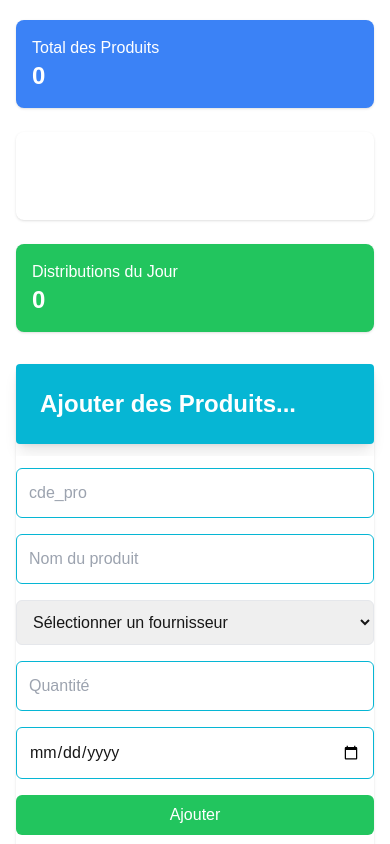
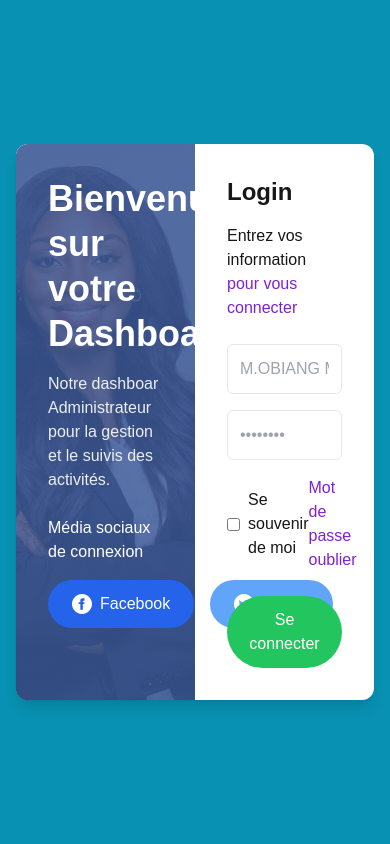
Before and after one commit to aboub95/bamboo-online, a Next.js app: page / in a window 390 px wide. Shown: the top 844 px of the page. Built offline with nearby package versions, Linux system fonts and the light colour scheme.

Commit message:
Tentative de liason avec le coté backend

```diff
--- /dev/null
+++ b/app/accueil/page.js
@@ -0,0 +1,13 @@
+import Image from "next/image";
+import Link from "next/link";
+import Connexion from "@/components/connexion";
+import Accueil from "@/components/dashboar";
+
+export default function page() {
+  return (
+    <>
+      {/* <Connexion /> */}
+      <Accueil />
+    </>
+  );
+}
--- a/app/fournisseurs/page.js
+++ b/app/fournisseurs/page.js
@@ -64,19 +64,16 @@ export default function Fournisseurs() {
                         <thead>
                           <tr className="border-b">
                             <th className="px-4 py-2 text-left">Nom</th>
-                            <th className="px-4 py-2 text-left">
+                            {/* <th className="px-4 py-2 text-left">
                               Chef d'Agence
-                            </th>
-                            <th className="px-4 py-2 text-left">Role</th>
-                            <th className="px-4 py-2 text-left">Status</th>
-                            <th className="px-4 py-2 text-left">Actions</th>
+                            </th> */}
                           </tr>
                         </thead>
-                        <tbody>
+                        {/* <tbody>
                           {flseurs.map((user, index) => (
                             <tr
                               key={index}
-                              className="border-b hover:bg-gray-50"
+                              className="border-b bg-slate-500 hover:bg-gray-50"
                             >
                               <td className="px-4 py-2">
                                 <div className="flex items-center">
@@ -100,7 +97,7 @@ export default function Fournisseurs() {
                                 <span
                                   className={`inline-block w-2.5 h-2.5 rounded-full mr-2 ${
                                     user.status === "Active"
-                                      ? "bg-green-500"
+                                      ? "bg-green-700"
                                       : "bg-gray-500"
                                   }`}
                                 ></span>
@@ -116,13 +113,13 @@ export default function Fournisseurs() {
                               </td>
                             </tr>
                           ))}
-                        </tbody>
+                        </tbody> */}
                       </table>
                     </div>
 
                     {/* Je mets uen Pagination ici pour voir les différentes Agences  */}
-                    <div className="mt-4">
-                      <ul className="flex justify-end space-x-2">
+                    <div className="mt-4 bg-green-400 h-7 w-full">
+                      {/* <ul className="flex justify-end space-x-2">
                         <li>
                           <button className="px-4 py-2 bg-gray-200 rounded-l-lg">
                             Revenir
@@ -144,7 +141,7 @@ export default function Fournisseurs() {
                             Suivant
                           </button>
                         </li>
-                      </ul>
+                      </ul> */}
                     </div>
                   </div>
                 </div>
--- a/app/inscrit/page.js
+++ b/app/inscrit/page.js
@@ -23,7 +23,9 @@ export default function Addfleurs() {
           <div className="w-full md:w-2/3 mt-6 md:mt-0 md:ml-8">
             <form className="flex flex-col gap-6 items-center md:items-start">
               <div className="w-full md:w-2/3">
-                <label className="block text-sm font-medium mb-2">Nom</label>
+                <label className="block text-3xl font-bold mb-2">
+                  Fournisseur
+                </label>
                 <input
                   type="text"
                   name="nom"
@@ -32,44 +34,11 @@ export default function Addfleurs() {
                   className="w-full border border-cyan-500 focus:border-cyan-400 outline-none rounded-md px-3 py-2"
                 />
               </div>
-              <div className="w-full md:w-2/3">
-                <label className="block text-sm font-medium mb-2">Email</label>
-                <input
-                  type="email"
-                  name="email"
-                  placeholder="Email"
-                  required
-                  className="w-full border border-cyan-500 focus:border-cyan-400 outline-none rounded-md px-3 py-2"
-                />
-              </div>
-              <div className="w-full md:w-2/3">
-                <label className="block text-sm font-medium mb-2">
-                  Fournisseur
-                </label>
-                <input
-                  type="select"
-                  name="Fournisseur"
-                  placeholder="Entrée l'agence"
-                  required
-                  className="w-full border border-cyan-500 focus:border-cyan-400 outline-none rounded-md px-3 py-2"
-                />
-              </div>
-              {/* <div className="w-full md:w-2/3">
-                <label className="block text-sm font-medium mb-2">
-                  Clé d'accès
-                </label>
-                <input
-                  type="password"
-                  name="password"
-                  required
-                  placeholder="Entrez votre clé d'accès"
-                  className="w-full border border-cyan-500 focus:border-cyan-400 outline-none rounded-md px-3 py-2"
-                />
-              </div> */}
+
               <div className="w-full md:w-2/3">
                 <button
                   type="submit"
-                  className="bg-cyan-500 text-white rounded-md py-2 mt-4 w-full max-sm:mb-8 hover:bg-green-600 hover:scale-95 transition duration:500"
+                  className="bg-cyan-500 text-white rounded-md text-2xl py-2 mt-4 w-full max-sm:mb-8 hover:bg-green-600 hover:scale-95 transition duration:500"
                 >
                   Crée
                 </button>
--- a/app/page.js
+++ b/app/page.js
@@ -1,11 +1,13 @@
 import Link from "next/link";
 import Image from "next/image";
 import Accueil from "@/components/dashboar";
+import Connexion from "@/components/connexion";
 
 export default function page() {
   return (
     <div>
-      <Accueil />
+      {/* <Accueil /> */}
+      <Connexion />
     </div>
   );
 }
--- /dev/null
+++ b/components/connexion.js
@@ -0,0 +1,134 @@
+"use client";
+
+import { useState } from "react";
+import Link from "next/link";
+import Image from "next/image";
+
+export default function Connexion() {
+  const [formData, setFormData] = useState({
+    username: "",
+    password: "",
+    rememberMe: false,
+  });
+
+  const handleSubmit = (e) => {
+    e.preventDefault();
+    // Handle login logic here
+    console.log("Form submitted:", formData);
+  };
+
+  const handleChange = (e) => {
+    const { name, value, type, checked } = e.target;
+    setFormData((prev) => ({
+      ...prev,
+      [name]: type === "checkbox" ? checked : value,
+    }));
+  };
+
+  return (
+    <div className="min-h-screen grid place-items-center bg-gradient-to-br bg-cyan-600 p-4">
+      <div className="bg-white rounded-xl overflow-hidden w-full max-w-4xl h-auto flex shadow-lg">
+        {/* Left Side */}
+        <div
+          className="bg-cover bg-center text-white p-8 w-1/2"
+          style={{
+            backgroundImage:
+              "linear-gradient(rgba(59, 89, 152, 0.85), rgba(59, 89, 152, 0.85)), url('/admin.jpg')",
+          }}
+        >
+          <h1 className="text-4xl font-bold leading-tight mb-4">
+            Bienvenu sur votre
+            <br />
+            Dashboard.
+          </h1>
+          <p className="opacity-90 mb-6">
+            Notre dashboar Administrateur pour la gestion et le suivis des
+            activités.
+          </p>
+          <div>Média sociaux de connexion</div>
+          <div className="flex gap-4 mt-4">
+            <button className="flex items-center gap-2 px-6 py-3 bg-blue-600 rounded-full text-white hover:opacity-90">
+              <svg
+                width="20"
+                height="20"
+                fill="currentColor"
+                viewBox="0 0 24 24"
+              >
+                <path d="M12 0c-6.627 0-12 5.373-12 12s5.373 12 12 12 12-5.373 12-12-5.373-12-12-12zm3 8h-1.35c-.538 0-.65.221-.65.778v1.222h2l-.209 2h-1.791v7h-3v-7h-2v-2h2v-2.308c0-1.769.931-2.692 3.029-2.692h1.971v3z" />
+              </svg>
+              Facebook
+            </button>
+            <button className="flex items-center gap-2 px-6 py-3 bg-blue-400 rounded-full text-white hover:opacity-90">
+              <svg
+                width="20"
+                height="20"
+                fill="currentColor"
+                viewBox="0 0 24 24"
+              >
+                <path d="M12 0c-6.627 0-12 5.373-12 12s5.373 12 12 12 12-5.373 12-12-5.373-12-12-12zm6.066 9.645c.183 4.04-2.83 8.544-8.164 8.544-1.622 0-3.131-.476-4.402-1.291 1.524.18 3.045-.244 4.252-1.189-1.256-.023-2.317-.854-2.684-1.995.451.086.895.061 1.298-.049-1.381-.278-2.335-1.522-2.304-2.853.388.215.83.344 1.301.359-1.279-.855-1.641-2.544-.889-3.835 1.416 1.738 3.533 2.881 5.92 3.001-.419-1.796.944-3.527 2.799-3.527.825 0 1.572.349 2.096.907.654-.128 1.27-.368 1.824-.697-.215.671-.67 1.233-1.263 1.589.581-.07 1.135-.224 1.649-.453-.384.578-.87 1.084-1.433 1.489z" />
+              </svg>
+              Twitter
+            </button>
+          </div>
+        </div>
+
+        {/* Right Side */}
+        <div className="p-8 w-1/2">
+          <h2 className="text-2xl font-bold mb-4">Login</h2>
+          <p className="mb-6">
+            Entrez vos information
+            <br />
+            <a href="/signup" className="text-purple-700 hover:underline">
+              pour vous connecter
+            </a>
+          </p>
+          <form onSubmit={handleSubmit}>
+            <div className="mb-4">
+              <input
+                type="text"
+                name="username"
+                placeholder="M.OBIANG MBA"
+                value={formData.username}
+                onChange={handleChange}
+                className="w-full p-3 border rounded-md focus:outline-none focus:ring-2 focus:ring-purple-600"
+              />
+            </div>
+            <div className="mb-4">
+              <input
+                type="password"
+                name="password"
+                placeholder="••••••••"
+                value={formData.password}
+                onChange={handleChange}
+                className="w-full p-3 border rounded-md focus:outline-none focus:ring-2 focus:ring-purple-600"
+              />
+            </div>
+            <div className="flex justify-between items-center mb-6">
+              <label className="flex items-center">
+                <input
+                  type="checkbox"
+                  name="rememberMe"
+                  checked={formData.rememberMe}
+                  onChange={handleChange}
+                  className="mr-2"
+                />
+                Se souvenir de moi
+              </label>
+              <Link href="/" className="text-purple-700 hover:underline">
+                Mot de passe oublier
+              </Link>
+            </div>
+            <Link href="/accueil">
+              <button
+                type="submit"
+                className="w-full p-3 bg-green-500 text-white rounded-full hover:bg-green-600"
+              >
+                Se connecter
+              </button>
+            </Link>
+          </form>
+        </div>
+      </div>
+    </div>
+  );
+}
--- a/components/dashboar.js
+++ b/components/dashboar.js
@@ -99,7 +99,11 @@ const Accueil = () => {
             title="Total des Produits"
             value={totalProduits}
           />
-          <StatCard color="red" title="Alertes Stock Bas" value={stockAlerts} />
+          <StatCard
+            color="yellow"
+            title="Alertes Stock Bas"
+            value={stockAlerts}
+          />
           <StatCard
             color="green"
             title="Distributions du Jour"
```
Also changed, not shown: app/creationagence/page.js (+11 -11 lines), components/user.js (+49 -101 lines), public/admin.jpg (added).
